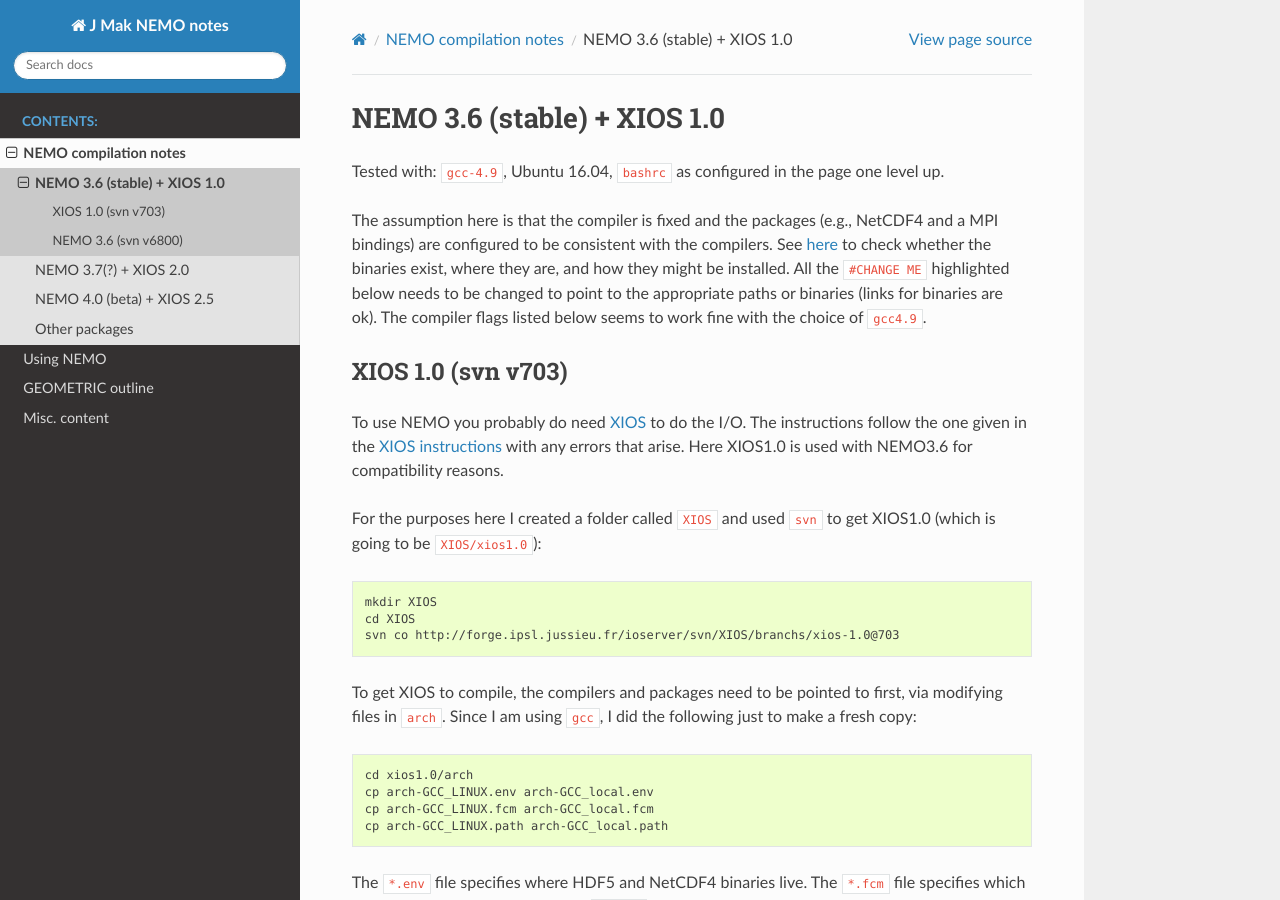
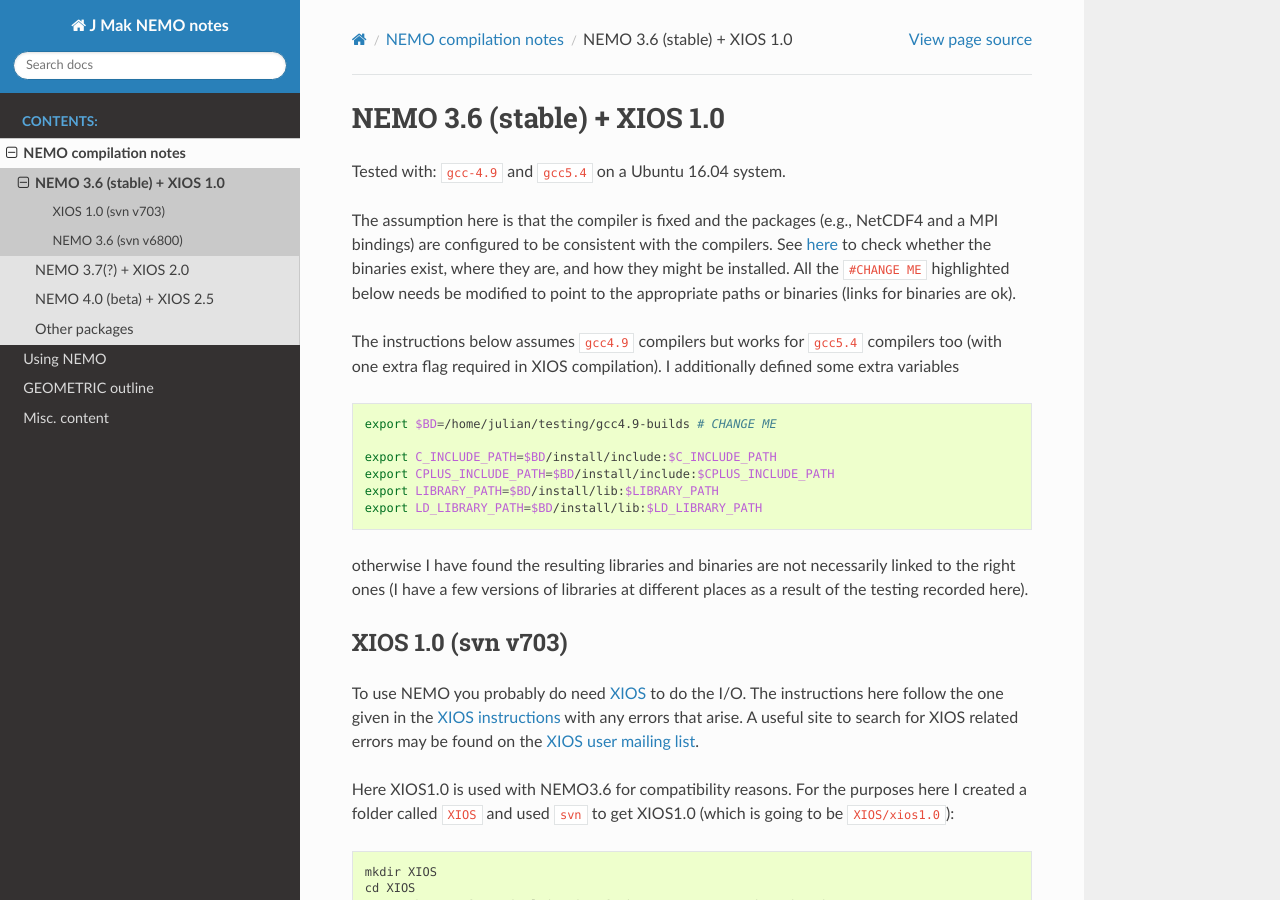
Before and after one commit to julianmak/NEMO-related, a Sphinx documentation site: the page built from docs/compilation_notes/nemo36.rst, in a window 1280 px wide and 900 px high. Built offline with Sphinx 7.4.7 and the Read the Docs theme 2.0.0, drawn with Linux system fonts in a browser that asks for light colours; some of the changed text lies outside the part shown.

Commit message:
updated compilation script; added testing to gcc5.4

```diff
--- a/docs/compilation_notes/nemo36.rst
+++ b/docs/compilation_notes/nemo36.rst
@@ -6,27 +6,45 @@
 NEMO 3.6 (stable) + XIOS 1.0
 ============================
 
-Tested with: ``gcc-4.9``, Ubuntu 16.04, ``bashrc`` as configured in the page
-one level up.
+Tested with: ``gcc-4.9`` and ``gcc5.4`` on a Ubuntu 16.04 system.
 
 The assumption here is that the compiler is fixed and the packages (e.g.,
 NetCDF4 and a MPI bindings) are configured to be consistent with the compilers.
 See :ref:`here <sec:other-pack>` to check whether the binaries exist, where they
 are, and how they might be installed. All the ``#CHANGE ME`` highlighted below
-needs to be changed to point to the appropriate paths or binaries (links for
-binaries are ok). The compiler flags listed below seems to work fine with the
-choice of ``gcc4.9``.
+needs be modified to point to the appropriate paths or binaries (links for
+binaries are ok).
+
+The instructions below assumes ``gcc4.9`` compilers but works for ``gcc5.4``
+compilers too (with one extra flag required in XIOS compilation). I additionally
+defined some extra variables
+
+.. code-block:: bash
+
+  export $BD=/home/julian/testing/gcc4.9-builds # CHANGE ME
+
+  export C_INCLUDE_PATH=$BD/install/include:$C_INCLUDE_PATH
+  export CPLUS_INCLUDE_PATH=$BD/install/include:$CPLUS_INCLUDE_PATH
+  export LIBRARY_PATH=$BD/install/lib:$LIBRARY_PATH
+  export LD_LIBRARY_PATH=$BD/install/lib:$LD_LIBRARY_PATH
+
+otherwise I have found the resulting libraries and binaries are not necessarily
+linked to the right ones (I have a few versions of libraries at different places
+as a result of the testing recorded here).
 
 XIOS 1.0 (svn v703)
 -------------------
 
 To use NEMO you probably do need `XIOS <http://forge.ipsl.jussieu.fr/ioserver>`_
-to do the I/O. The instructions follow the one given in the `XIOS instructions
+to do the I/O. The instructions here follow the one given in the `XIOS instructions
 <http://forge.ipsl.jussieu.fr/ioserver/wiki/documentation>`_ with any errors
-that arise. Here XIOS1.0 is used with NEMO3.6 for compatibility reasons.
+that arise. A useful site to search for XIOS related errors may be found on the
+`XIOS user mailing list
+<https://forge.ipsl.jussieu.fr/mailman/private.cgi/xios-users/>`_.
 
-For the purposes here I created a folder called ``XIOS`` and used ``svn`` to get
-XIOS1.0 (which is going to be ``XIOS/xios1.0``):
+Here XIOS1.0 is used with NEMO3.6 for compatibility reasons. For the purposes
+here I created a folder called ``XIOS`` and used ``svn`` to get XIOS1.0 (which
+is going to be ``XIOS/xios1.0``):
 
 .. code-block:: none
 
@@ -94,12 +112,23 @@
   %FPP            cpp-4.9 -P                          # CHANGE ME
   %MAKE           make
 
-Here I have again check the MPI locations by doing ``which mpicc`` and ``mpicc
---version`` say. If they are the right ones you could just have ``mpicc``
-instead of the full path as given above. MPI bindings are used here to avoid a
-possible error that may pop up in relation to the build trying to find
-``mpi.h``. The ``gmake`` command was swapped out by the ``make`` command (I
-don't have ``cmake``).
+Check the MPI locations by doing ``which mpicc`` and ``mpicc --version`` say. If
+they are the right ones you could just have ``mpicc`` instead of the full path
+as given above. MPI bindings are used here to avoid a possible error that may
+pop up in relation to the build trying to find ``mpi.h``. The ``gmake`` command
+was swapped out by the ``make`` command (I don't have ``cmake``).
+
+.. note ::
+
+  For ``gcc5.4`` and maybe newer versions, doing just the above leads to a whole
+  load of errors about clashing in C++:
+
+  .. code-block:: bash
+
+    .../include/boost/functional/hash/extensions.hpp:69:33: error: ‘template<class T, class A> std::size_t boost::hash_value’ conflicts with a previous declaration
+     std::size_t hash_value(std::list<T, A> const& v)
+                                 ^
+  Adding ``-D_GLIBCXX_USE_CXX11_ABI=0`` to ``%BASE_CFLAGS`` fixes these.
 
 .. code-block:: none
 
@@ -174,6 +203,11 @@
 are binaries in ``xios1.0/bin/`` which NEMO will call.
 
 .. note ::
+
+  Do ``ldd bin/xios_server.exe`` (or wherever ``xios_server.exe``) lives to make
+  sure the libraries linked to it are the intended libraries. If not, it may
+  still work if the NetCDF versions are ok. If not, may need to go back and
+  define ``LD_LIBRARY_PATH`` and other variables accordingly; see above.
 
   ``xios_server.exe`` is one of the other binaries built from compiling but is
   not required for small runs on a laptop. For its use on a cluster see for
```
Also changed, not shown: docs/compilation_notes/compilation_notes.rst (+8 -5 lines), docs/compilation_notes/packages.rst (+15 -29 lines), 1 other file.
